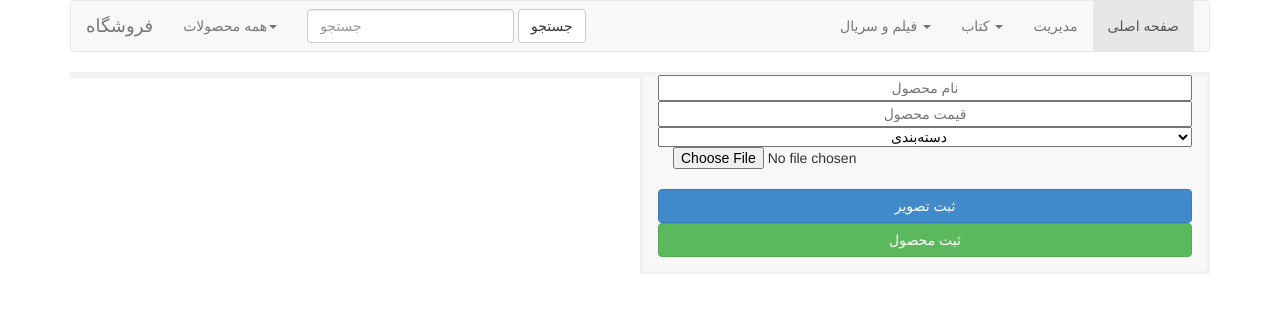
After one commit to mahdikhosravi/hfs, a Django app: a page that uses pages/templates/base.html in a window 1280 px wide. The commit adds this page. Shown: the top 313 px of the page. Run offline with Django 3.2, Linux system fonts and the light colour scheme; some libraries are stand-ins or nearby versions.

Commit message:
managementPage added

```diff
--- a/pages/templates/base.html
+++ b/pages/templates/base.html
@@ -72,8 +72,11 @@
                             {% endif %}
                         {% endfor %}
 
+                        <li>
+                            <a href="{% url 'managementPage' %}"> مدیریت</a>
+                        </li>
                         <li class="active">
-                            <a href="mainPage.html"> صفحه اصلی </a>
+                            <a href="{% url 'mainPage' %}"> صفحه اصلی </a>
                         </li>
                     </ul>
                     <!-- /categories -->
--- /dev/null
+++ b/pages/templates/managementPage.html
@@ -0,0 +1,30 @@
+{% extends 'base.html' %}
+
+{% block content %}
+    <div class="row">
+        <div class="col-md-6 col-xs-12" id="pic">
+            <img id="aks"/>
+        </div>
+        <div class="col-md-6 col-xs-12 row" id="man">
+            <input type="text" placeholder="نام محصول" id="nameSelector" class="col-md-12 col-xs-12 myform"/>
+            <br>
+            <input type="text" placeholder="قیمت محصول" id="gheymatSelector" class="col-md-12 col-xs-12 myform"/>
+            <br>
+            <select id="catagorySelector" class="col-md-12 col-xs-12 myform">
+                <option value="dif">
+                    دسته‌بندی
+                </option>
+            </select>
+
+            <form id="form1" method="post" action="http://webproject.roohy.me/ajax/1/89102674/product/uploadimage">
+                <input type="file" name="image" class="col-md-12 col-xs-12 myform"/>
+                <br>
+                <input type="submit" class="col-md-12 col-xs-12 myform btn btn-primary" value="ثبت تصویر"/>
+                <br>
+                <button id="addPro" class="col-md-12 col-xs-12 myform btn btn-success">
+                    ثبت محصول
+                </button>
+            </form>
+        </div>
+    </div>
+{% endblock %}
--- a/pages/views.py
+++ b/pages/views.py
@@ -3,12 +3,13 @@ from django.shortcuts import render
 # Create your views here.
 class Category:
     name = None
-    id=None
+    id = None
     childs = []
     parent = None
 
     def __repr__(self):
         return self.name
+
 
 cat1 = {'name': 'فیلم و سریال', 'id': 1}
 cat2 = {'name': 'کتاب', 'id': 2}
@@ -19,11 +20,17 @@ cat6 = {'name': 'رمان', 'id': 6, 'parent': 2}
 cat7 = {'name': 'تاریخی', 'id': 7, 'parent': 2}
 cats = [cat1, cat2, cat3, cat4, cat5, cat6, cat7]
 
+
 def viewMainPage(request):
     return render(request, 'mainPage.html', {'categories': cats, 'title': 'MainPage'})
+
 
 def viewProductPage(request, cat):
     return render(request, 'productPage.html', {'categories': cats, 'title': 'ProductPage'})
 
+
 def viewSearchPage(request):
-    return render(request, 'productPage.html', {'categories': cats, 'title': 'Search'})
+    return render(request, 'productPage.html', {'categories': cats, 'title': 'SearchResultPage'})
+
+def viewManagementPage(request):
+    return render(request, 'managementPage.html', {'categories': cats, 'title': 'ManagementPage'})
--- a/phase2/urls.py
+++ b/phase2/urls.py
@@ -10,8 +10,9 @@ urlpatterns = patterns('',
      url(r'^$', 'sale.views.test1'),
     # url(r'^blog/', include('blog.urls')),
 
-    url(r'^main-page/$', 'pages.views.viewMainPage'),
+    url(r'^main-page/$', 'pages.views.viewMainPage', name='mainPage'),
     url(r'^admin/', include(admin.site.urls)),
-    url(r'^category/(?P<cat>\d+)$', 'pages.views.viewProductPage', name = 'productsPage'),
-    url(r'^search/$', 'pages.views.viewSearchPage', name = 'searchPage'),
+    url(r'^category/(?P<cat>\d+)$', 'pages.views.viewProductPage', name='productsPage'),
+    url(r'^search/$', 'pages.views.viewSearchPage', name='searchPage'),
+    url(r'^management/$', 'pages.views.viewManagementPage', name='managementPage'),
 )
```
